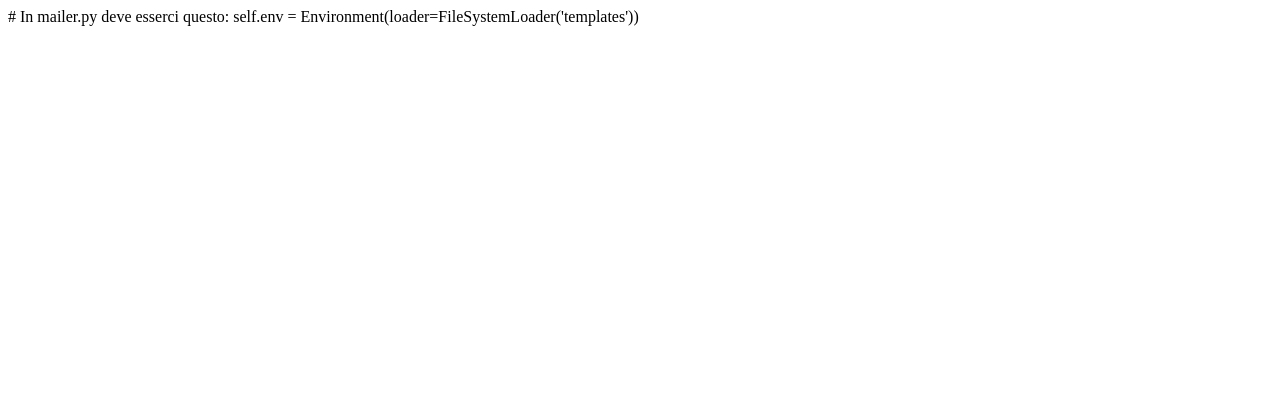
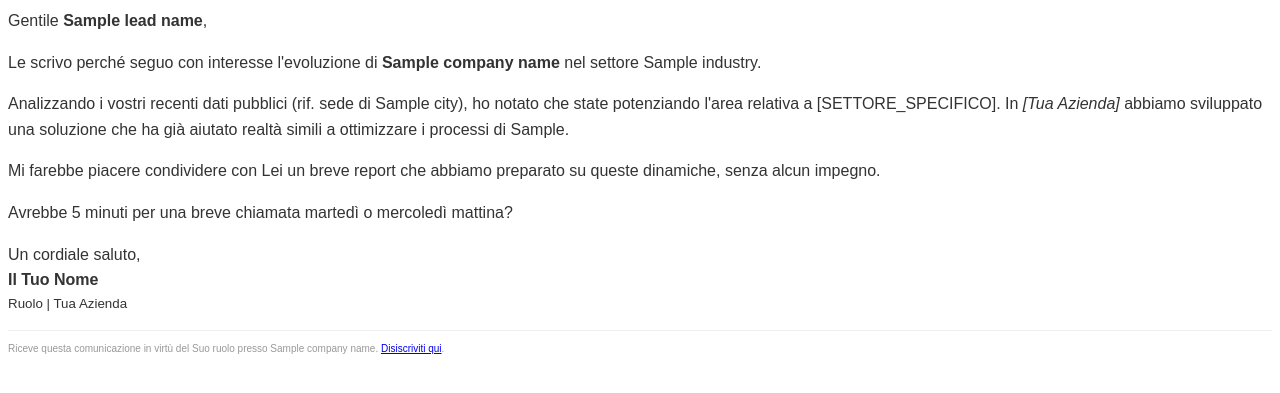
Before and after one commit to magomagoz/FVMarketing, a Python web app: template templates/email_dg.html in a window 1280 px wide. Shown: the top 393 px of the page. Run offline with Jinja, Linux system fonts and the light colour scheme; the template is opened without the code that fills it: most values are stand-ins (such as "Sample title", 1, 10 or a date in 2020).

Commit message:
Update email_dg.html

```diff
--- a/templates/email_dg.html
+++ b/templates/email_dg.html
@@ -1,2 +1,23 @@
-# In mailer.py deve esserci questo:
-self.env = Environment(loader=FileSystemLoader('templates'))
+<html>
+<body style="font-family: Arial, sans-serif; line-height: 1.6; color: #333;">
+    <p>Gentile <strong>{{ lead_name }}</strong>,</p>
+
+    <p>Le scrivo perché seguo con interesse l'evoluzione di <strong>{{ company_name }}</strong> nel settore {{ industry }}.</p>
+
+    <p>Analizzando i vostri recenti dati pubblici (rif. sede di {{ city }}), ho notato che state potenziando l'area relativa a [SETTORE_SPECIFICO]. In <em>[Tua Azienda]</em> abbiamo sviluppato una soluzione che ha già aiutato realtà simili a ottimizzare i processi di {{ pain_point }}.</p>
+
+    <p>Mi farebbe piacere condividere con Lei un breve report che abbiamo preparato su queste dinamiche, senza alcun impegno.</p>
+
+    <p>Avrebbe 5 minuti per una breve chiamata martedì o mercoledì mattina?</p>
+
+    <p>Un cordiale saluto,<br>
+    <strong>Il Tuo Nome</strong><br>
+    <small>Ruolo | Tua Azienda</small></p>
+
+    <hr style="border: 0; border-top: 1px solid #eee;">
+    <p style="font-size: 10px; color: #999;">
+        Riceve questa comunicazione in virtù del Suo ruolo presso {{ company_name }}.
+        <a href="{{ unsubscribe_link }}">Disiscriviti qui</a>.
+    </p>
+</body>
+</html>
```
